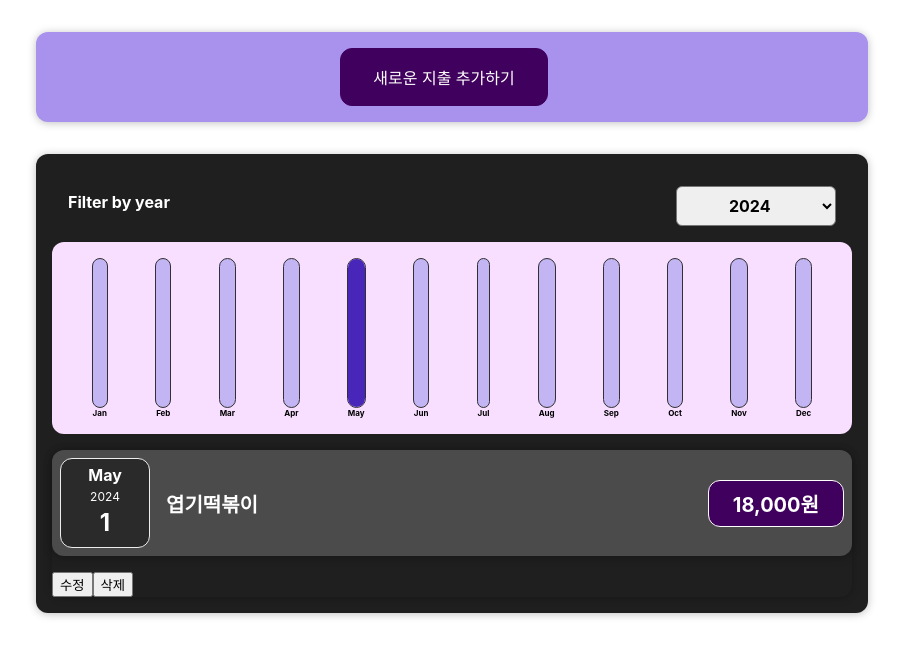
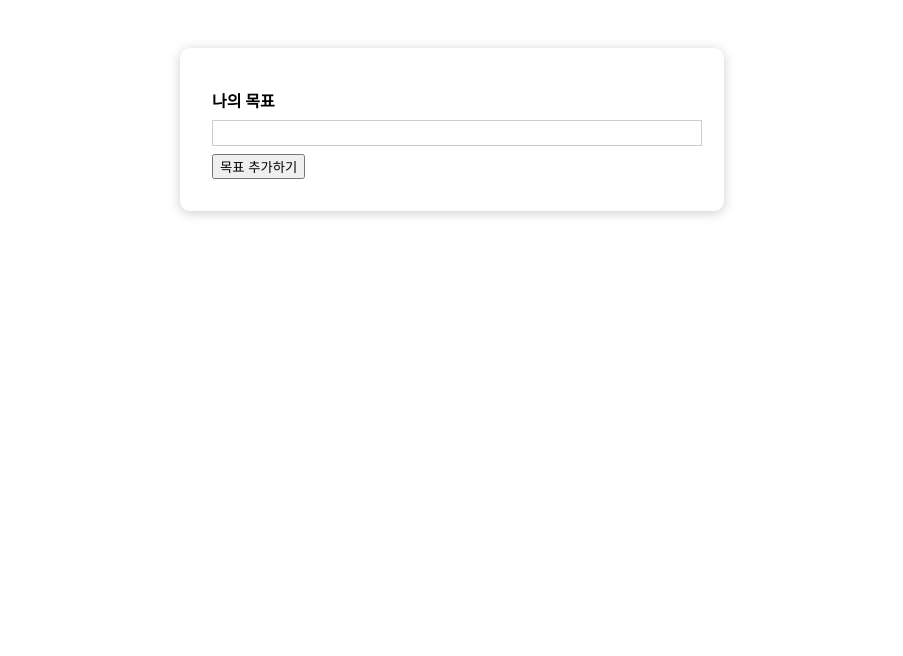
Before and after one commit to SJHlll/react-basic-study-20240501, a React (Create React App) app: page / in a window 1280 px wide. Shown: the top 656 px of the page, without its empty margins (188-1091 px from the left). Built offline with nearby package versions, Linux system fonts and the light colour scheme.

Commit message:
목표설정 App 기본 템플릿 작성

```diff
--- a/src/App.css
+++ b/src/App.css
@@ -1,38 +1,14 @@
-.App {
-  text-align: center;
+#goals {
+  width: 35rem;
+  max-width: 90%;
+  margin: 3rem auto;
 }
 
-.App-logo {
-  height: 40vmin;
-  pointer-events: none;
+#goal-form {
+  width: 30rem;
+  max-width: 90%;
+  margin: 3rem auto;
+  padding: 2rem;
+  box-shadow: 0 2px 12px rgba(0, 0, 0, 0.2);
+  border-radius: 10px;
 }
-
-@media (prefers-reduced-motion: no-preference) {
-  .App-logo {
-    animation: App-logo-spin infinite 20s linear;
-  }
-}
-
-.App-header {
-  background-color: #282c34;
-  min-height: 100vh;
-  display: flex;
-  flex-direction: column;
-  align-items: center;
-  justify-content: center;
-  font-size: calc(10px + 2vmin);
-  color: white;
-}
-
-.App-link {
-  color: #61dafb;
-}
-
-@keyframes App-logo-spin {
-  from {
-    transform: rotate(0deg);
-  }
-  to {
-    transform: rotate(360deg);
-  }
-}
--- a/src/App.js
+++ b/src/App.js
@@ -1,59 +1,18 @@
 import './App.css';
-import React, { useState } from 'react';
-import Expenses from './components/Expense/Expenses';
-import NewExpense from './components/NewExpense/NewExpense';
+import React from 'react';
+import CourseInput from './components/CourseGoals/CourseInput';
+import CourseList from './components/CourseGoals/CourseList';
 
 function App() {
-  //지출 항목 객체 배열
-  const expenses = [
-    {
-      id: 1,
-      title: '바나나',
-      price: 3000,
-      date: new Date(2023, 3 - 1, 23),
-    },
-    {
-      id: 2,
-      title: 'BBQ치킨',
-      price: 20000,
-      date: new Date(2022, 5 - 1, 21),
-    },
-    {
-      id: 3,
-      title: '도미노피자',
-      price: 35000,
-      date: new Date(2021, 7 - 1, 4),
-    },
-    {
-      id: 4,
-      title: '엽기떡볶이',
-      price: 18000,
-      date: new Date(2024, 5 - 1, 1),
-    },
-  ];
-
-  // 지출 객체배열을 상태변수로 관리
-  const [expenseList, setExpenseList] = useState(expenses);
-
-  // ExpenseForm에게 내려보낼 함수
-  const addExpenseHandler = (newExpense) => {
-    console.log('App 컴포넌트에서 응답함!');
-    console.log('newExpense: ', newExpense);
-
-    const modifyExpense = {
-      ...newExpense,
-      id: expenseList[expenseList.length - 1].id + 1,
-    };
-    console.log(modifyExpense);
-
-    setExpenseList([...expenseList, modifyExpense]);
-  };
-
   return (
-    <>
-      <NewExpense onAddExpense={addExpenseHandler} />
-      <Expenses items={expenseList} />
-    </>
+    <div>
+      <section id="goal-form">
+        <CourseInput />
+      </section>
+      <section id="goals">
+        <CourseList />
+      </section>
+    </div>
   );
 }
 
--- /dev/null
+++ b/src/components/CourseGoals/CourseInput.css
@@ -0,0 +1,24 @@
+.form-control {
+  margin: 0.5rem 0;
+}
+
+.form-control label {
+  font-weight: bold;
+  display: block;
+  margin-bottom: 0.5rem;
+}
+
+.form-control input {
+  display: block;
+  width: 100%;
+  border: 1px solid #ccc;
+  font: inherit;
+  line-height: 1.5rem;
+  padding: 0 0.25rem;
+}
+
+.form-control input:focus {
+  outline: none;
+  background: #fad0ec;
+  border-color: #8b005d;
+}
--- /dev/null
+++ b/src/components/CourseGoals/CourseInput.js
@@ -0,0 +1,17 @@
+import React from 'react';
+import './CourseInput.css';
+import Button from '../UI/Button/Button';
+
+const CourseInput = () => {
+  return (
+    <form>
+      <div className="form-control">
+        <label>나의 목표</label>
+        <input type="text" />
+      </div>
+      <Button type="submit">목표 추가하기</Button>
+    </form>
+  );
+};
+
+export default CourseInput;
--- /dev/null
+++ b/src/components/CourseGoals/CourseList.css
@@ -0,0 +1,5 @@
+.goal-list {
+  list-style: none;
+  margin: 0;
+  padding: 0;
+}
--- /dev/null
+++ b/src/components/CourseGoals/CourseList.js
@@ -0,0 +1,12 @@
+import React from 'react';
+import './CourseList.css';
+
+const CourseList = () => {
+  return (
+    <ul className="goal-list">
+      <li></li>
+    </ul>
+  );
+};
+
+export default CourseList;
--- a/src/components/Expense/ExpenseItem.js
+++ b/src/components/Expense/ExpenseItem.js
@@ -1,7 +1,7 @@
 import React, { useState } from 'react';
 import './ExpenseItem.css';
 import ExpenseDate from './ExpenseDate';
-import Card from '../UI/Card';
+import Card from '../UI/Card/Card';
 
 const ExpenseItem = ({ title, price, date }) => {
   // 숫자를 화폐 표기법으로 바꾸기
--- a/src/components/Expense/Expenses.js
+++ b/src/components/Expense/Expenses.js
@@ -1,7 +1,7 @@
 import React, { useState } from 'react';
 import ExpenseItem from './ExpenseItem';
 import './Expenses.css';
-import Card from '../UI/Card';
+import Card from '../UI/Card/Card';
 import ExpenseFilter from './ExpenseFilter';
 import ExpenseChart from './ExpenseChart';
 
--- /dev/null
+++ b/src/components/UI/Button/Button.js
@@ -0,0 +1,12 @@
+import React from 'react';
+import './Button.css';
+
+const Button = ({ type, onClick, children }) => {
+  return (
+    <button type={type} onClick={onClick} className="button">
+      {children}
+    </button>
+  );
+};
+
+export default Button;
```
Also changed, not shown: src/components/UI/Button/Button.css (added), src/components/UI/Card/Card.css (renamed from src/components/UI/Card.css), src/components/UI/Card/Card.js (renamed from src/components/UI/Card.js).
